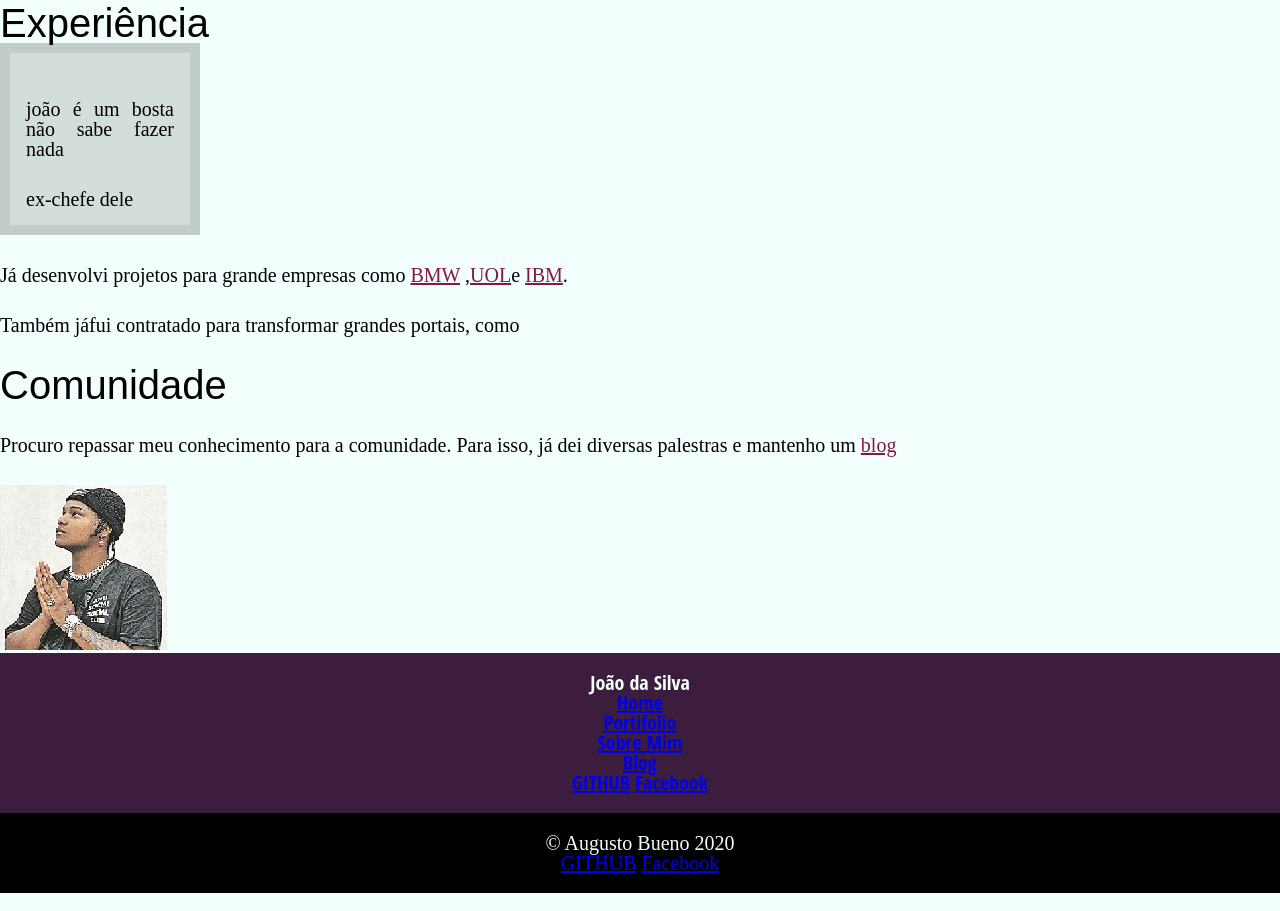
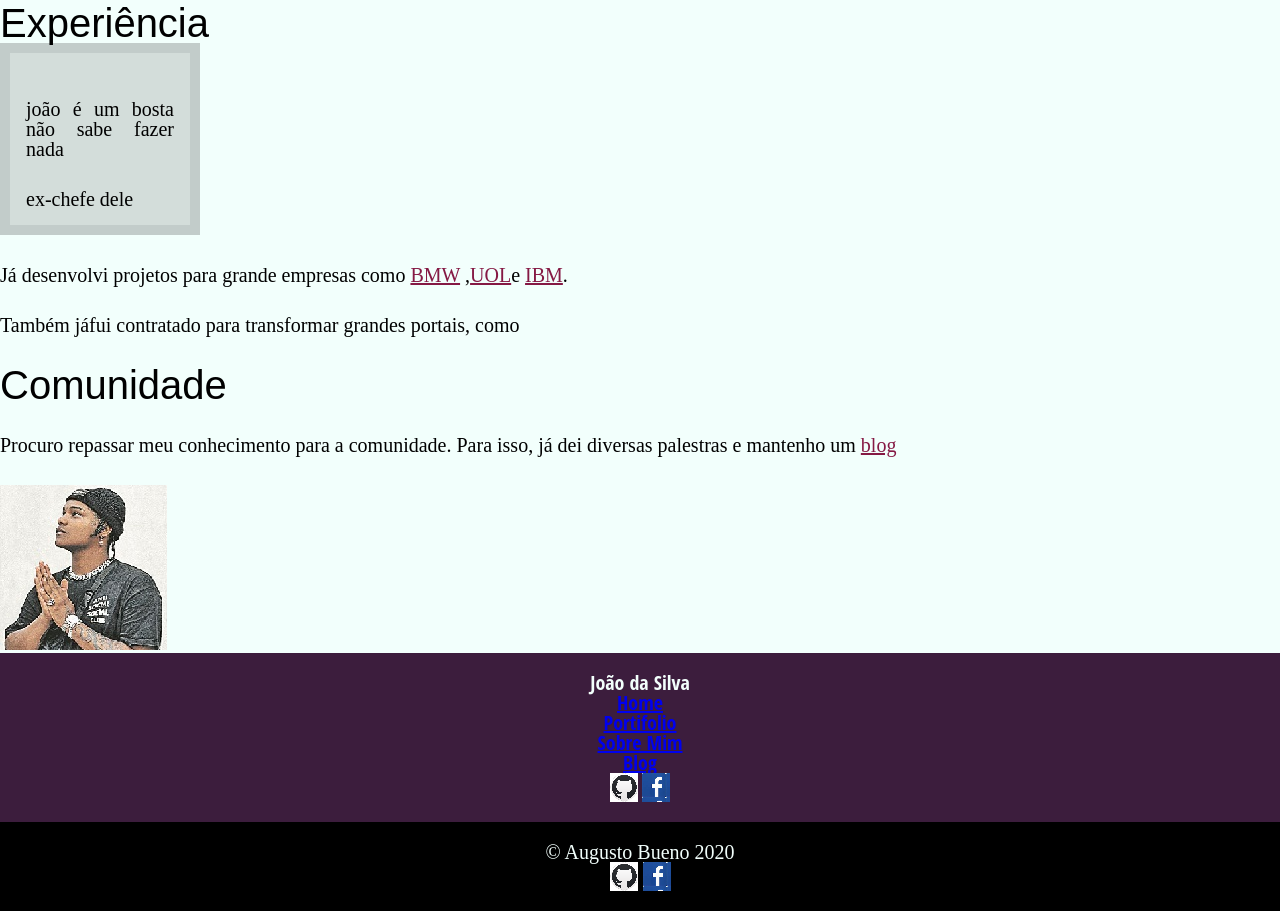
Before and after one commit to gustao7928/aula_html5_css3, a plain HTML site: page index.html in a window 1280 px wide. Shown: the part 589-1500 px from the top of the page. Drawn offline with Linux system fonts and the light colour scheme.

Commit message:
commit quatro

```diff
--- a/index.html
+++ b/index.html
@@ -54,8 +54,8 @@
                 </ul>
             </nav>
             <ul class="redes-sociais">
-                <li><a href="https://github.com/gustao7928">GITHUB</a></li>
-                <li><a href="https://www.facebook.com/">Facebook</a></li>
+                <li><a class="github" href="https://github.com/gustao7928">GitHub</a></li>
+                <li><a class="facebook" href="https://www.facebook.com/">Facebook</a></li>
             </ul>
         </aside>
 
@@ -64,8 +64,9 @@
         <footer>
             &copy; Augusto Bueno 2020
             <ul class="redes-sociais">
-                <li><a href="https://github.com/gustao7928">GITHUB</a></li>
-                <li><a href="https://www.facebook.com/">Facebook</a></li>
+                <li><a class="github" href="https://github.com/gustao7928">GitHub</a></li>
+                <li><a class="facebook" href="https://www.facebook.com/">Facebook</a></li>
+
             </ul>
         </footer>
 </body>
--- a/style.css
+++ b/style.css
@@ -52,6 +52,7 @@ aside{
     text-align: center;
     padding: 20px;
     font-family: "Open sans Condensed", sans-serif;
+
 }
 
 nav h1{
@@ -62,6 +63,21 @@ nav h1{
     display: inline-block;
 }
 
+.redes-sociais a{
+    display: inline-block;
+    width: 28px;
+    height: 29px;
+    text-indent: -99999px;
+}
+
+.github{
+    background-image: url(/assencs/fluidicon.png);
+}
+
+.facebook{
+    background-image: url(/assencs/face.png);
+}
+
 footer{
     background-color: #000;
     color: #f2fffc;
```
Also changed, not shown: assencs/face.png (added), assencs/fluidicon.png (added).
